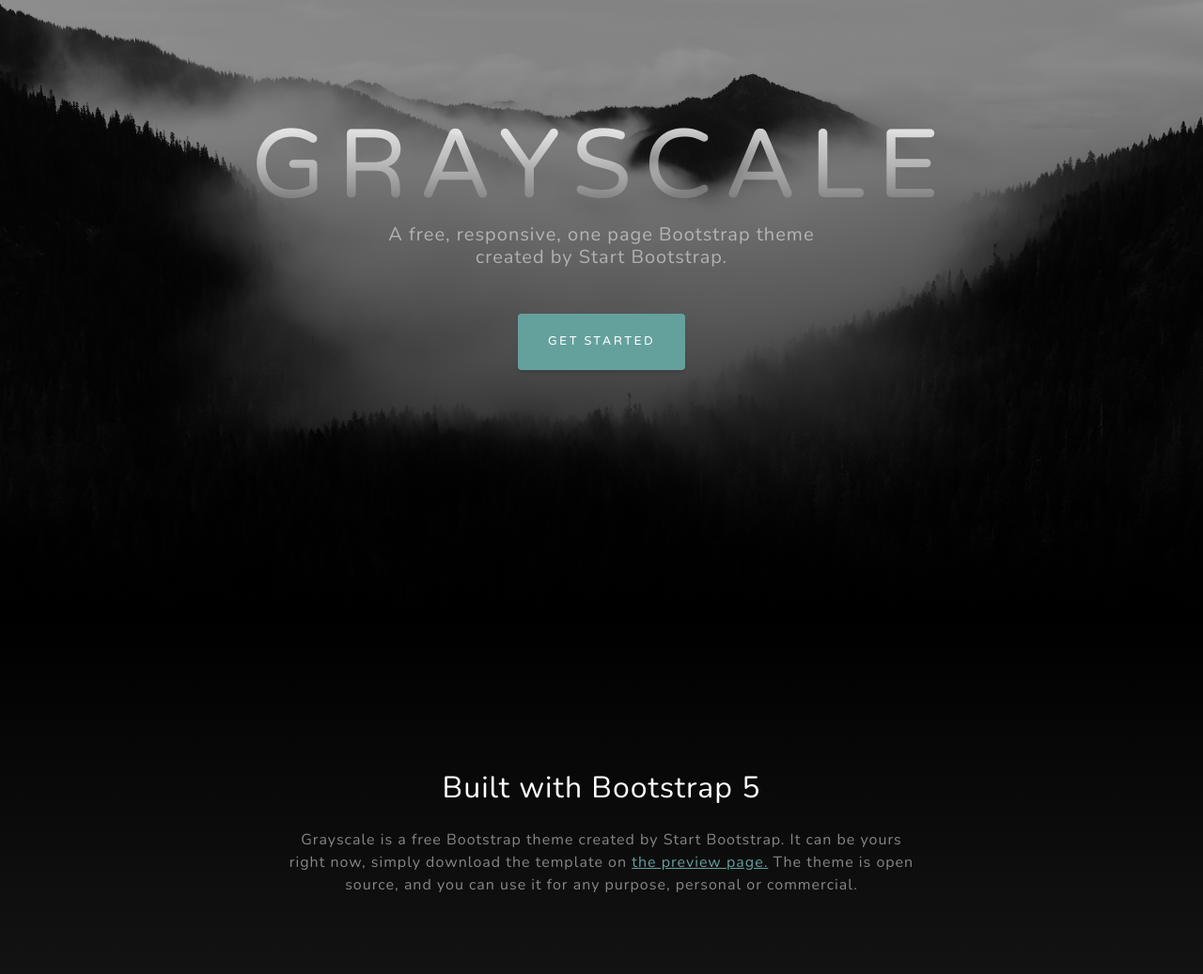
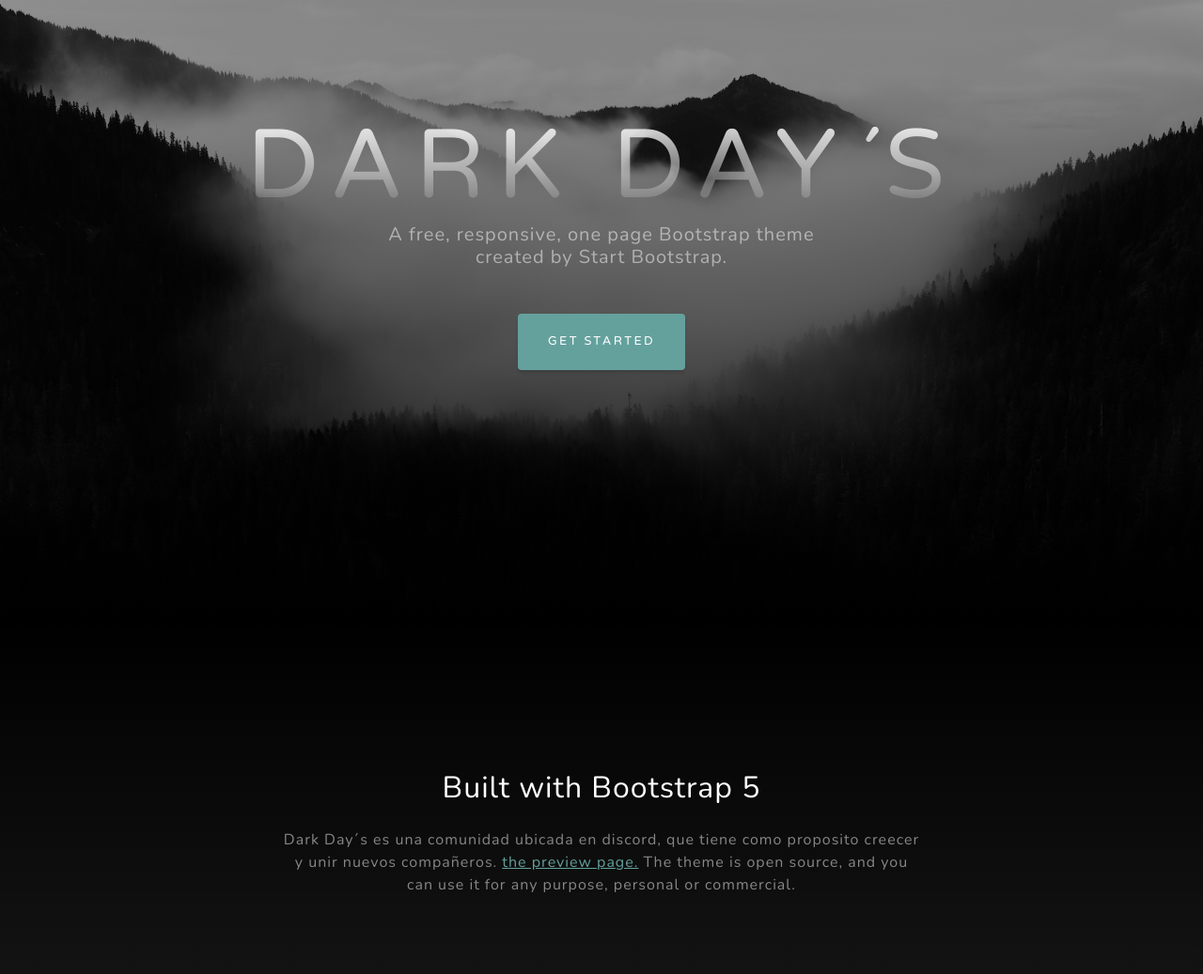
Before and after one commit to sDaih/DarkDays, a plain HTML site: page index.html in a window 1280 px wide. Shown: the part 140-1177 px from the top of the page at 94% size. Drawn offline with nearby package versions, Linux system fonts and the light colour scheme.

Commit message:
Update index.html

```diff
--- a/index.html
+++ b/index.html
@@ -38,7 +38,7 @@
             <div class="container px-4 px-lg-5 d-flex h-100 align-items-center justify-content-center">
                 <div class="d-flex justify-content-center">
                     <div class="text-center">
-                        <h1 class="mx-auto my-0 text-uppercase">Grayscale</h1>
+                        <h1 class="mx-auto my-0 text-uppercase">Dark Day´s</h1>
                         <h2 class="text-white-50 mx-auto mt-2 mb-5">A free, responsive, one page Bootstrap theme created by Start Bootstrap.</h2>
                         <a class="btn btn-primary" href="#about">Get Started</a>
                     </div>
@@ -52,8 +52,8 @@
                     <div class="col-lg-8">
                         <h2 class="text-white mb-4">Built with Bootstrap 5</h2>
                         <p class="text-white-50">
-                            Grayscale is a free Bootstrap theme created by Start Bootstrap. It can be yours right now, simply download the template on
-                            <a href="https://startbootstrap.com/theme/grayscale/">the preview page.</a>
+                            Dark Day´s es una comunidad ubicada en discord, que tiene como proposito creecer y unir nuevos compañeros.
+                            <a href="https://startbootstrap.com/theme/Dark Day´s/">the preview page.</a>
                             The theme is open source, and you can use it for any purpose, personal or commercial.
                         </p>
                     </div>
```
